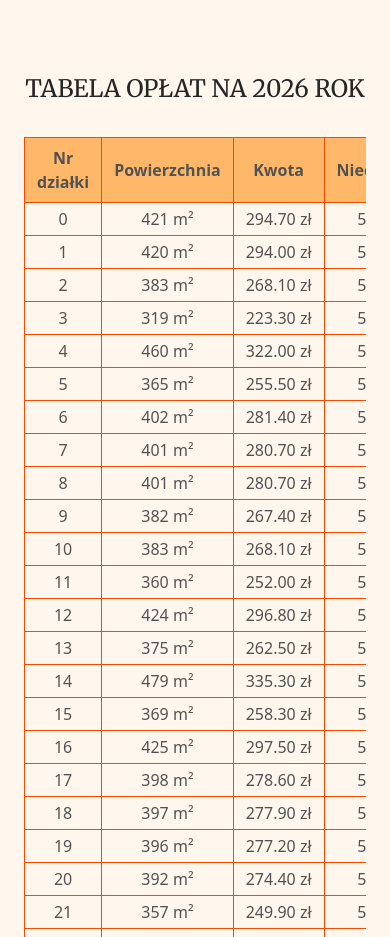
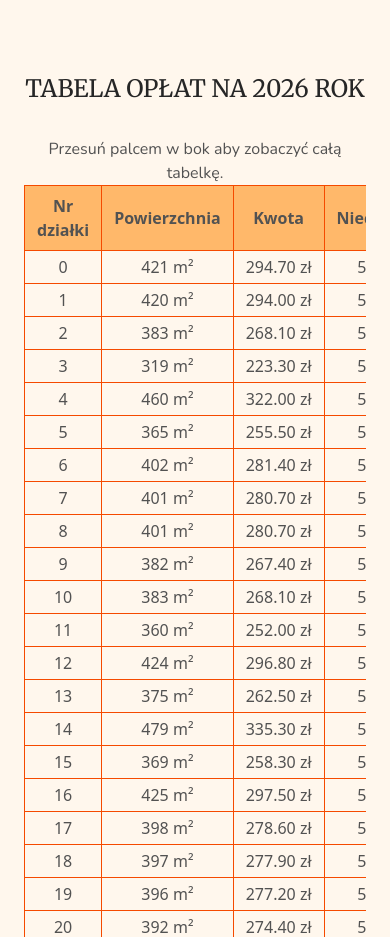
Before and after one commit to rafal-haduch/rod-stokrotka-portal, a Next.js app: page /fees in a window 390 px wide. Shown: the part 1800-2737 px from the top of the page. Built offline with nearby package versions, Linux system fonts and the light colour scheme.

Commit message:
feat: add info about scroll table

```diff
--- a/src/app/fees/page.tsx
+++ b/src/app/fees/page.tsx
@@ -73,6 +73,9 @@ export default function PaymentsPage() {
             <section>
                 <AnimateOnView className="h2-animate">
                     <h2>Tabela opłat na 2026 rok</h2>
+                    <p className="text-center sm:hidden">
+                        Przesuń palcem w bok aby zobaczyć całą tabelkę.
+                    </p>
                 </AnimateOnView>
                 <FeesTable />
             </section>
```
